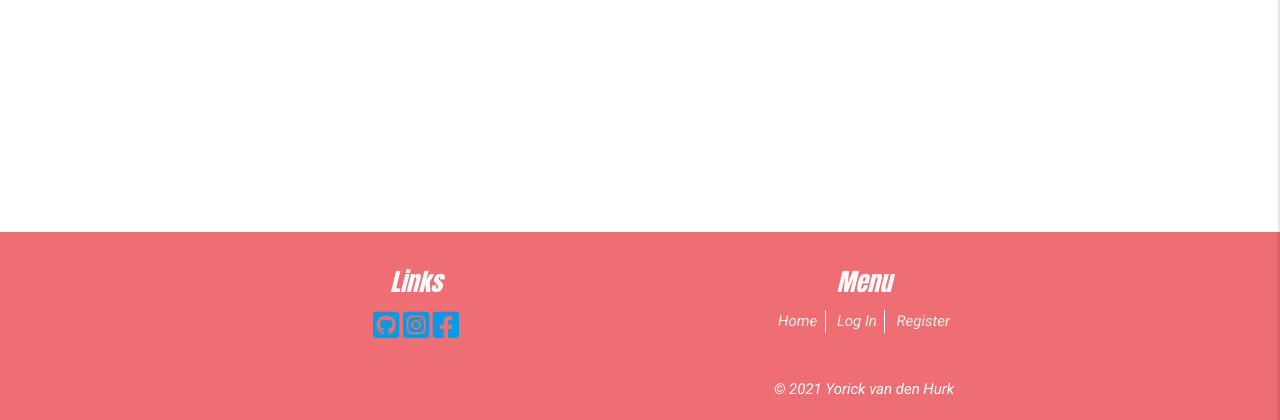
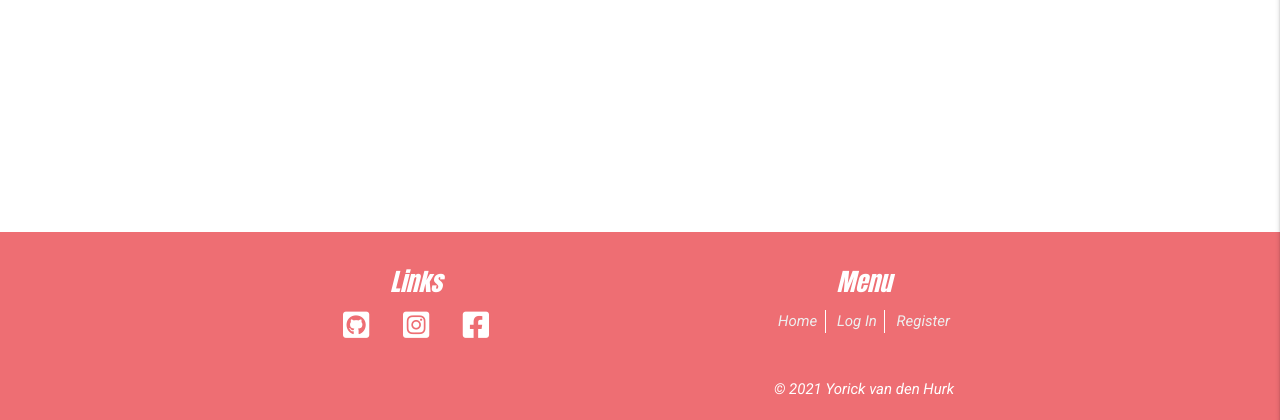
Before and after one commit to nowane/eatspiration, a Flask app: page / in a window 1280 px wide. Shown: the part 380-800 px from the top of the page. Run offline with Flask 2, Linux system fonts and the light colour scheme; data that the repository does not hold is empty; some libraries are stand-ins or nearby versions.

Commit message:
Add color and spacing between footer links

```diff
--- a/static/css/style.css
+++ b/static/css/style.css
@@ -18,6 +18,7 @@ body h1, h2, h3, h4, h5, h6 {
 
 .footer-links li {
     display: inline-block;
+    padding: 0 1rem;
 }
 
 .footer-menu li {
@@ -28,6 +29,12 @@ body h1, h2, h3, h4, h5, h6 {
     border-right: 1px solid #FFF;
     padding: 0 0.5rem;
 }
+
 .footer-menu li:last-child {
     padding: 0 0.5rem
 }
+
+.footer-menu a,
+.footer-links a {
+    color: #fff;
+}
```
